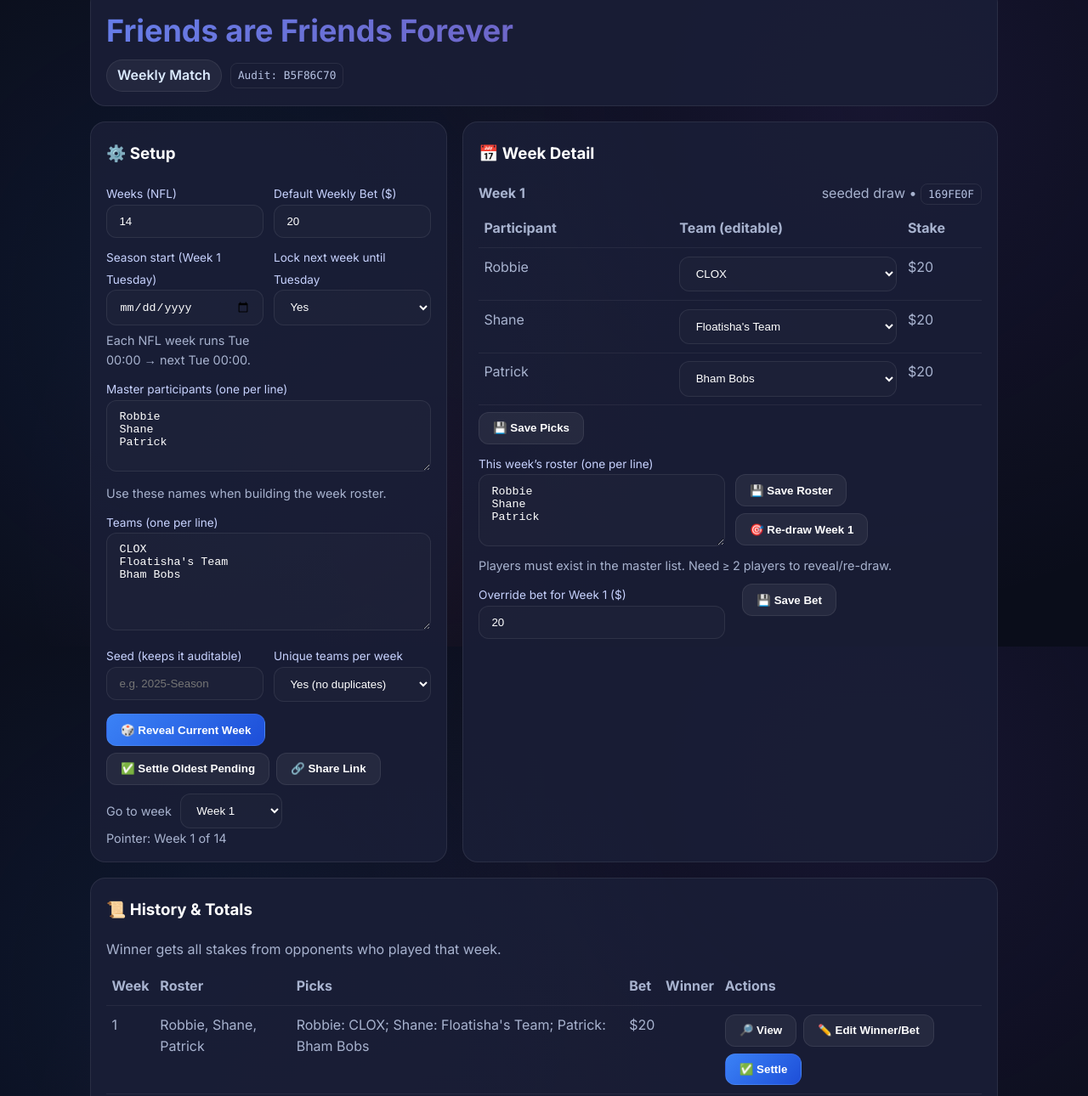
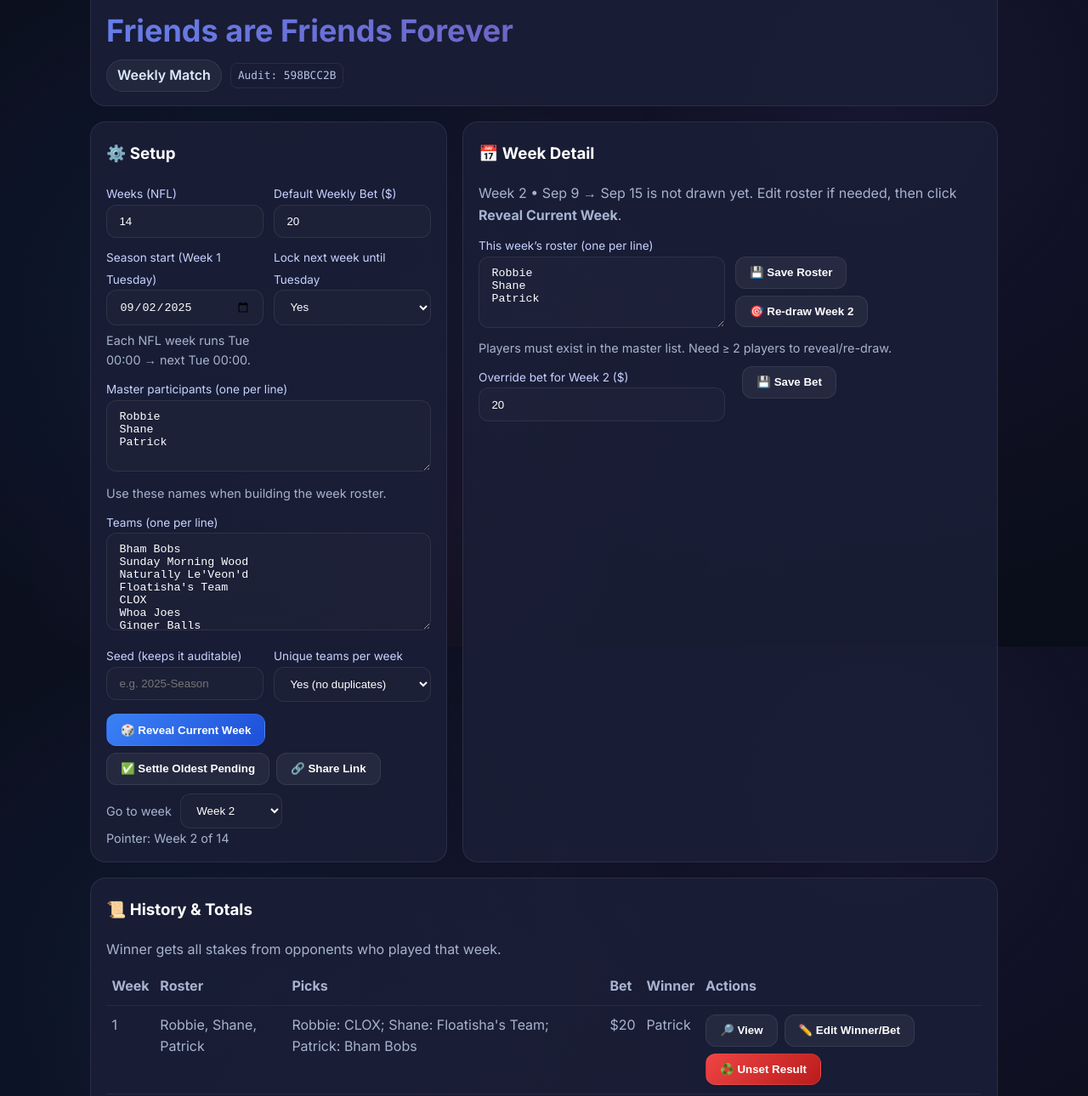
Before and after one commit to robbied112/FAFF, a plain HTML site: page index.html in a window 1280 px wide. Shown: the part 39-1329 px from the top of the page at 85% size. Drawn offline with Linux system fonts and the light colour scheme.

Commit message:
Update index.html

```diff
--- a/index.html
+++ b/index.html
@@ -46,7 +46,6 @@
 </head>
 <body>
 <div class="container">
-  <!-- Header -->
   <div class="card">
     <h1>Friends are Friends Forever</h1>
     <div class="flex">
@@ -56,7 +55,6 @@
   </div>
 
   <div class="row">
-    <!-- Left: Setup / Controls -->
     <div class="card">
       <h3 style="margin-top:6px">⚙️ Setup</h3>
 
@@ -136,14 +134,12 @@ Turbo Team</textarea>
       <div class="muted small">Pointer: Week <span id="wkNow">1</span> of <span id="wkTotal">14</span></div>
     </div>
 
-    <!-- Right: Current Week -->
     <div class="card">
       <h3 style="margin-top:6px">📅 Week Detail</h3>
       <div id="currentWrap" class="muted">Set a roster and “Reveal Current Week.”</div>
     </div>
   </div>
 
-  <!-- History -->
   <div class="card">
     <h3 style="margin-top:6px">📜 History & Totals</h3>
     <div class="muted" style="margin-bottom:8px">Winner gets all stakes from opponents who played that week.</div>
@@ -172,13 +168,27 @@ function rngFrom(seed){const [h]=cyrb128(seed);return mulberry32(h)}
 function hashAudit(s){return cyrb128(s).at(0).toString(16).slice(0,8).toUpperCase()}
 const DAY = 24*60*60*1000;
 
+// ---------- Originals (always available) ----------
+const ORIGINAL_TEAMS = [
+  "Bham Bobs",
+  "Sunday Morning Wood",
+  "Naturally Le'Veon'd",
+  "Floatisha's Team",
+  "CLOX",
+  "Whoa Joes",
+  "Ginger Balls",
+  "Pfffffffffft",
+  "Hawk Heaven",
+  "Turbo Team"
+];
+
 // ---------- State ----------
-const STATE_KEY = "FAF_WEEKLY_STATE_V6";
+const STATE_KEY = "FAF_WEEKLY_STATE_V7";
 let state = {
   weeks: 14,
   currentWeek: 1,
   participants: ["Robbie","Shane","Patrick"],
-  teams: [],
+  teams: [], // will be merged with ORIGINAL_TEAMS on load & on edits
   seed: "",
   uniquePerWeek: true,
   defaultBet: 20,
@@ -187,8 +197,7 @@ let state = {
   schedule: {},                       // {week:{picks:{[name]:team}, roster:[names]}}
   results: {},                        // {week:{winner,bet}}
   totals: {},                         // {[participant]: number}
-  // NFL calendar
-  seasonStart: "",
+  seasonStart: "",                    // "YYYY-MM-DD" (Tue)
   lockUntilTuesday: true
 };
 
@@ -196,6 +205,12 @@ let state = {
 function save(){ localStorage.setItem(STATE_KEY, JSON.stringify(state)); }
 function load(){ const raw=localStorage.getItem(STATE_KEY); if(raw){ try{ state={...state,...JSON.parse(raw)} }catch{} } }
 load();
+
+// Ensure originals are always present (no duplicates)
+function ensureOriginalTeams(){
+  const set = new Set([...(state.teams||[]), ...ORIGINAL_TEAMS]);
+  state.teams = Array.from(set);
+}
 
 // ---------- Calendar helpers ----------
 function weekNumberFromToday() {
@@ -211,7 +226,7 @@ function isWithinCurrentWeekWindow(week){ if(!state.seasonStart) return true; co
 function hasWeekClosed(week){ if(!state.seasonStart) return true; return new Date()>=weekEndDate(week); }
 function fmtDate(d){ return d ? d.toLocaleDateString(undefined,{month:'short',day:'numeric'}) : ""; }
 
-// ---------- New: smarter week pointer ----------
+// ---------- Smarter pointer ----------
 function computeCurrentWeek() {
   const pending = Object.keys(state.schedule)
     .map(n => parseInt(n, 10))
@@ -239,10 +254,9 @@ function drawWeek(week, roster){
   return {week, picks, roster: roster.slice()};
 }
 
-// ---------- Totals recompute (safe after any edit) ----------
+// ---------- Totals recompute ----------
 function recomputeTotals(){
   const totals = {};
-  // collect all names seen
   const names = new Set(state.participants);
   Object.values(state.schedule).forEach(s => (s?.roster||[]).forEach(n => names.add(n)));
   names.forEach(n => totals[n]=0);
@@ -285,6 +299,7 @@ function initJump(){
 }
 
 function initUI(){
+  ensureOriginalTeams();
   state.currentWeek = computeCurrentWeek();
 
   $('#weeks').value = state.weeks;
@@ -311,6 +326,7 @@ function renderAll(){
 }
 
 function teamSelect(name, current){
+  // Always show ALL teams (originals + any added)
   const opts = state.teams.map(t => `<option value="${t}" ${t===current?'selected':''}>${t}</option>`).join('');
   return `<select class="teamPick" data-name="${name}">${opts}</select>`;
 }
@@ -361,7 +377,6 @@ function renderCurrentWeek(){
       </div>
     `;
   } else {
-    // picks editor
     const rows = (sched.roster||[]).map(p=>{
       const pick = sched.picks[p] || "";
       return `<tr>
@@ -413,13 +428,13 @@ function renderCurrentWeek(){
     const sched2 = drawWeek(w, list);
     if(!sched2) return;
     state.schedule[w] = sched2;
-    save(); renderCurrentWeek();
+    save(); renderCurrentWeek(); renderHistory();
   });
 
   const betBtn = $('#saveBet');
   if (betBtn) betBtn.addEventListener('click', ()=>{
     const v=Math.max(0,parseFloat($('#betOverride').value||"0"));
-    state.perWeekBet[w]=v; save(); renderCurrentWeek();
+    state.perWeekBet[w]=v; save(); renderCurrentWeek(); renderHistory();
   });
 
   const picksBtn = $('#savePicks');
@@ -431,7 +446,7 @@ function renderCurrentWeek(){
       schedNow.picks[name] = val;
     });
     state.schedule[w] = schedNow;
-    save(); renderCurrentWeek();
+    save(); renderCurrentWeek(); renderHistory();
   });
 
   $('#audit').textContent = "Audit: " + hashAudit(serializeForAudit());
@@ -521,6 +536,8 @@ function renderTotals(){
     state.defaultBet = Math.max(0, parseFloat($('#weeklyBet').value||"0"));
     state.participants = nl($('#participants'));
     state.teams = nl($('#teams'));
+    ensureOriginalTeams(); // keep originals available
+    $('#teams').value = state.teams.join("\n"); // reflect merge in UI
     state.seed = $('#seed').value.trim();
     state.uniquePerWeek = $('#uniquePerWeek').value==="1";
     state.seasonStart = $('#seasonStart').value || "";
@@ -600,7 +617,6 @@ function settleSpecificWeek(w){
 }
 
 $('#settleBtn').addEventListener('click', ()=>{
-  // Oldest revealed-but-unsettled week, else current pointer
   const firstPending = Object.keys(state.schedule)
     .map(n=>parseInt(n,10))
     .sort((a,b)=>a-b)
@@ -609,29 +625,37 @@ $('#settleBtn').addEventListener('click', ()=>{
   settleSpecificWeek(w);
 });
 
-// ---------- Seed-in Week 1 from your note if not present ----------
+// ---------- Seed Week 1 & season start exactly as requested ----------
 function ensurePresetWeek1(){
-  if (state.schedule[1]) return;
-  const needed = ["Robbie","Shane","Patrick"].every(n=>state.participants.includes(n));
-  if (!needed) return;
-  const picks = {
-    "Robbie": "CLOX",
-    "Shane": "Floatisha's Team",
-    "Patrick": "Bham Bobs"
-  };
-  // ensure those teams exist; if not, add them (non-destructive)
-  ["CLOX","Floatisha's Team","Bham Bobs"].forEach(t=>{
-    if(!state.teams.includes(t)) state.teams.push(t);
-  });
-  state.weekRoster[1] = ["Robbie","Shane","Patrick"];
-  state.schedule[1] = { week:1, picks: {...picks}, roster: ["Robbie","Shane","Patrick"] };
-  save();
+  // Always keep original teams available
+  ensureOriginalTeams();
+
+  // If no start date, set to Tue, 2025-09-02
+  if (!state.seasonStart) state.seasonStart = "2025-09-02";
+
+  // Add Week 1 seed if missing (picks as given)
+  if (!state.schedule[1]) {
+    const roster = ["Robbie","Shane","Patrick"];
+    const picks = {
+      "Robbie": "CLOX",
+      "Shane": "Floatisha's Team",
+      "Patrick": "Bham Bobs"
+    };
+    state.weekRoster[1] = roster.slice();
+    state.schedule[1] = { week:1, picks: {...picks}, roster: roster.slice() };
+  }
+
+  // Mark Week 1 settled with Patrick as the winner
+  const betW1 = state.perWeekBet[1] ?? state.defaultBet;
+  state.results[1] = { winner: "Patrick", bet: betW1 };
 }
 
 // ---------- boot ----------
 ensurePresetWeek1();
 recomputeTotals();
-initUI();
+state.currentWeek = computeCurrentWeek();
+save();
+document.addEventListener('DOMContentLoaded', initUI);
 </script>
 </body>
 </html>
```
